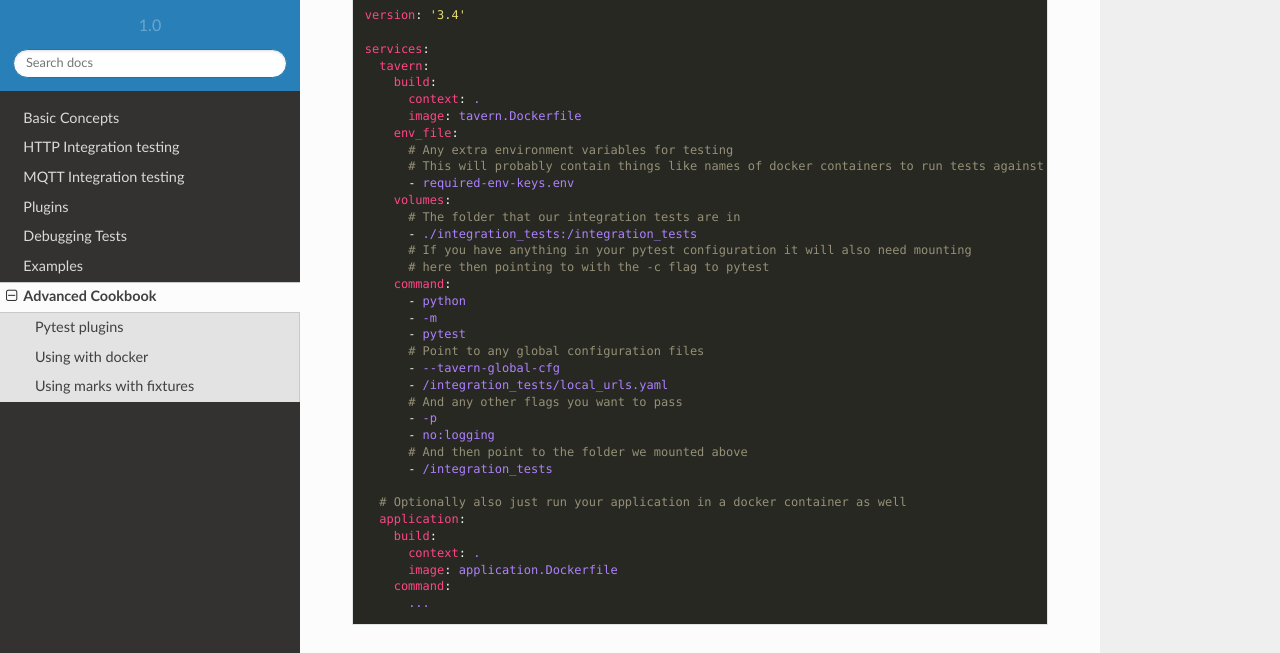
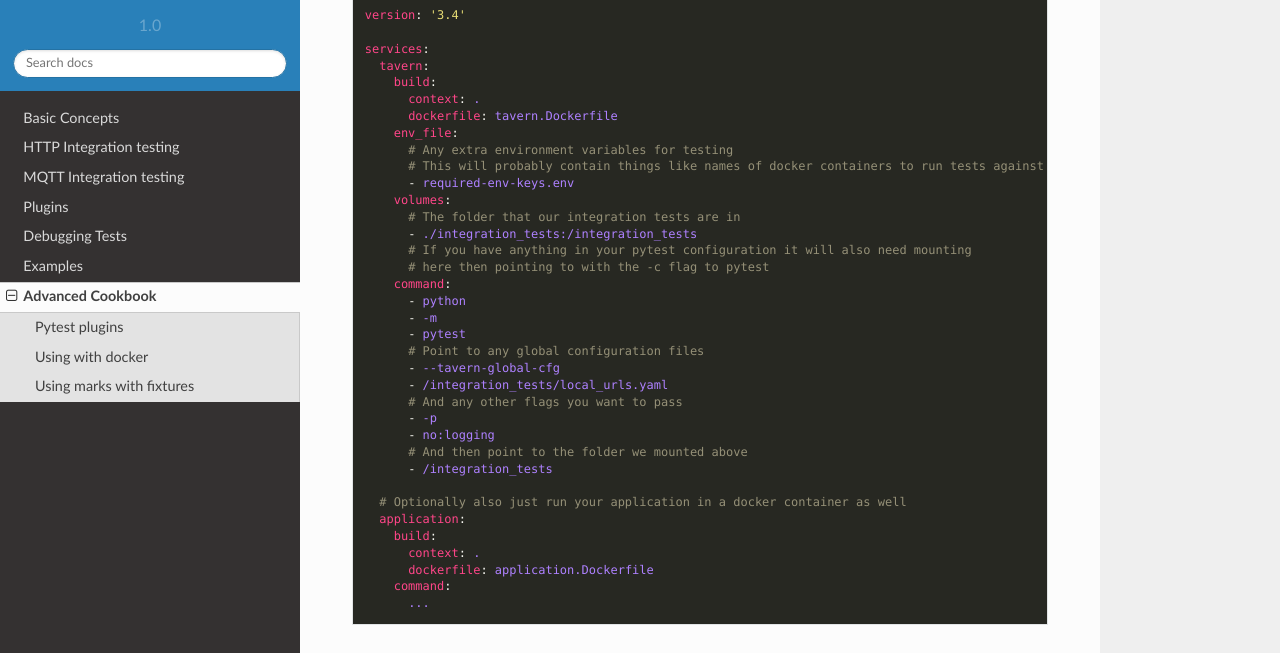
Before and after one commit to taverntesting/tavern, a Sphinx documentation site: the page built from docs/source/cookbook.md, in a window 1280 px wide and 900 px high, scrolled down 1223 px. Shown: the part 151-804 px from the top of the window. Built offline with Sphinx 7.4.7 and the Read the Docs theme 2.0.0, drawn with Linux system fonts in a browser that asks for light colours; formulas are drawn with MathJax 3; some of the changed lines change nothing that is shown.

Commit message:
fix sample docker-compose file
`image` should be replaced by `dockerfile`

````diff
--- a/docs/source/cookbook.md
+++ b/docs/source/cookbook.md
@@ -66,7 +66,7 @@ services:
   tavern:
     build:
       context: .
-      image: tavern.Dockerfile
+      dockerfile: tavern.Dockerfile
     env_file:
       # Any extra environment variables for testing
       # This will probably contain things like names of docker containers to run tests against
@@ -93,7 +93,7 @@ services:
   application:
     build:
       context: .
-      image: application.Dockerfile
+      dockerfile: application.Dockerfile
     command:
       ...
 ```
````
